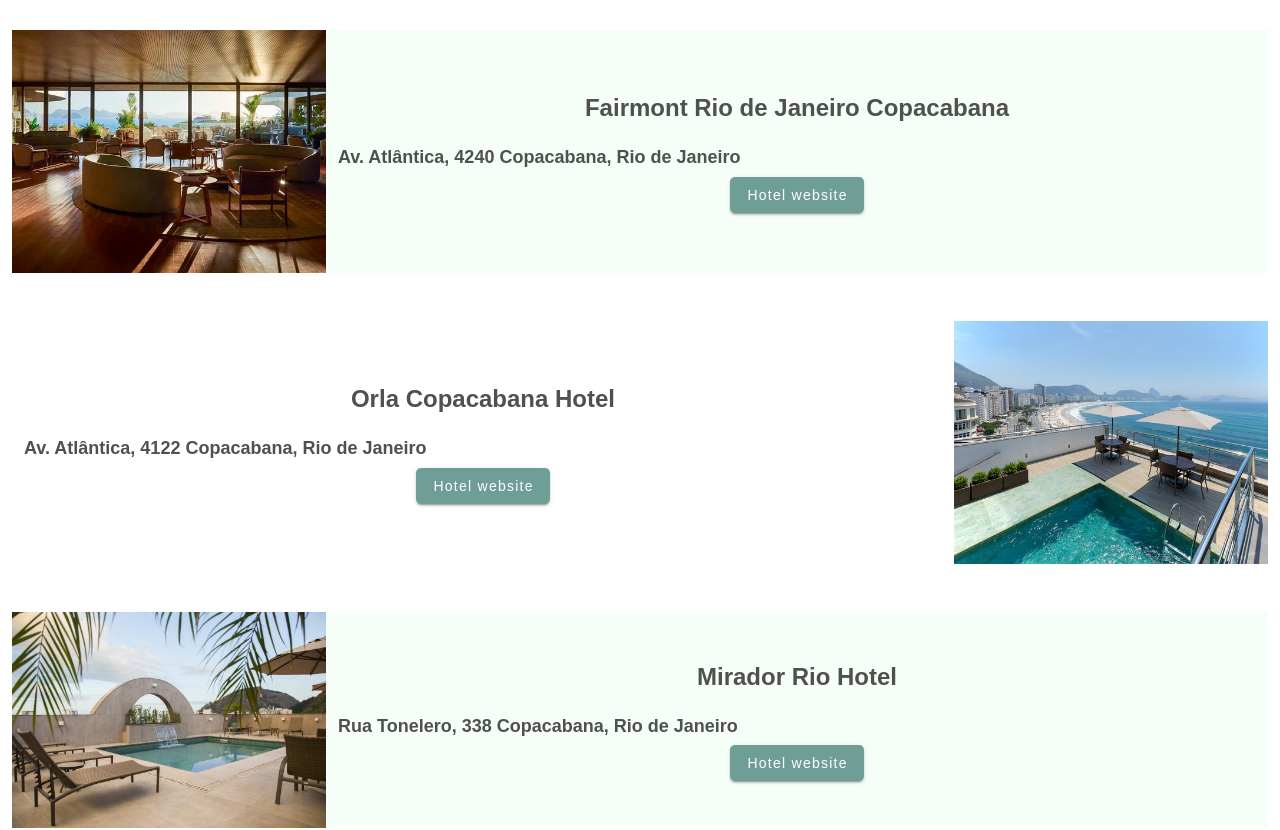
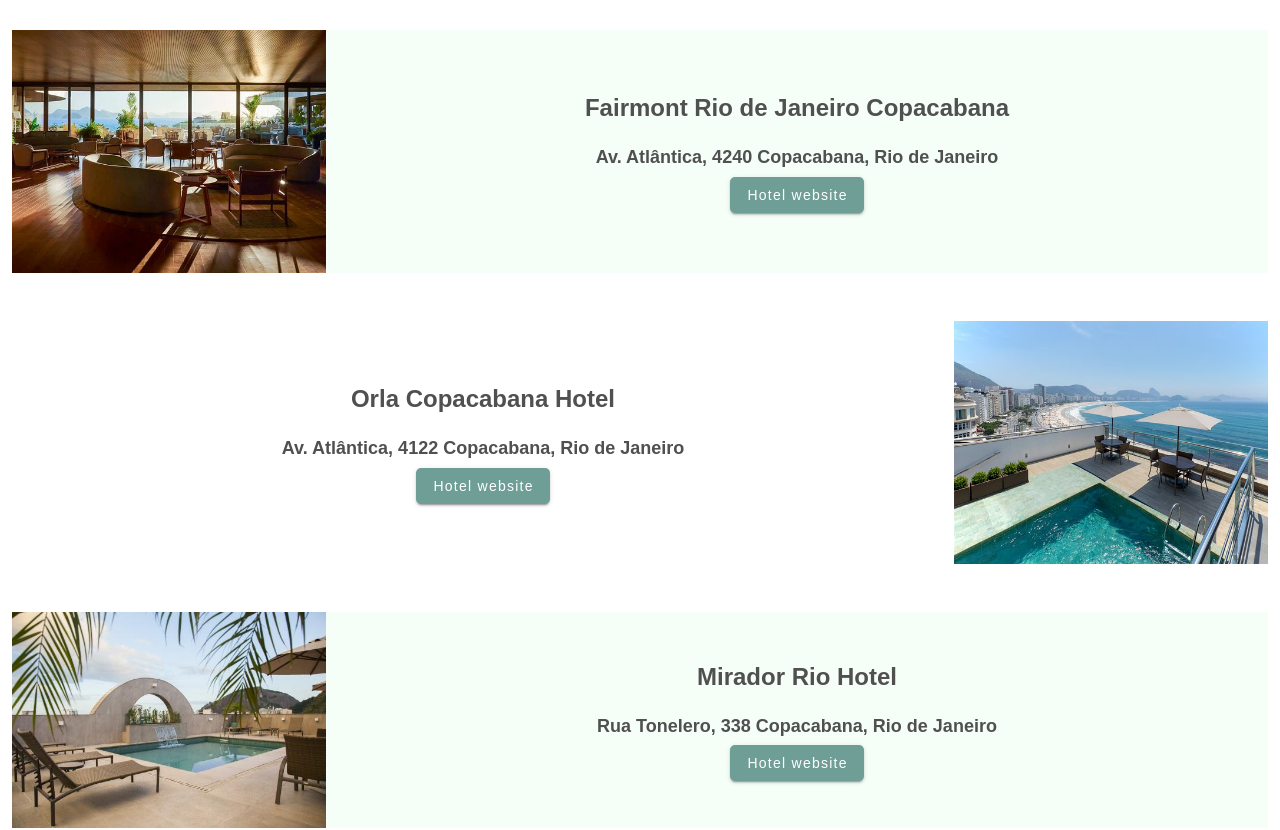
Before and after one commit to Fusion2025/web, a Nuxt app: page /venue-and-travel in a window 1280 px wide. Shown: the part 3140-3970 px from the top of the page. Built offline with nearby package versions, Linux system fonts and the light colour scheme.

Commit message:
fix: near hotels text alignment

```diff
--- a/components/HotelCard.vue
+++ b/components/HotelCard.vue
@@ -20,7 +20,9 @@
       sm="9"
     >
       <h2 class="page-title title py-3">{{ hotelInfo?.name }}</h2>
-      <p class="page-content address py-2">{{ hotelInfo?.address }}</p>
+      <p class="page-content address py-2 text-center">
+        {{ hotelInfo?.address }}
+      </p>
       <GlobalButton :href="hotelInfo?.link">Hotel website</GlobalButton></v-col
     ></v-row
   >
```
